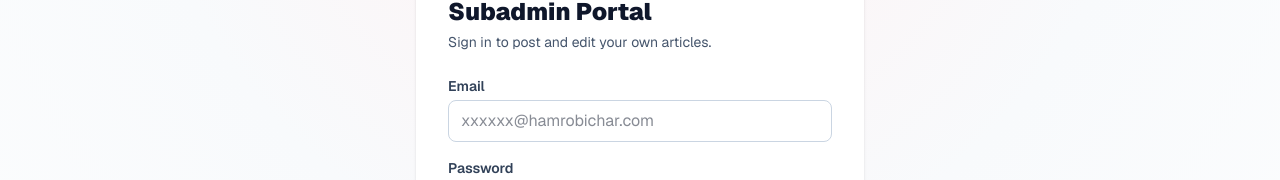
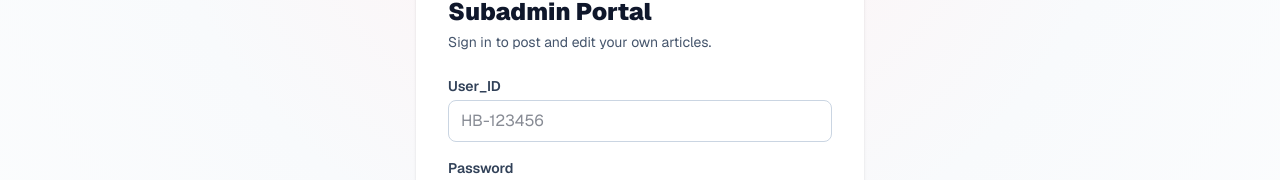
Before and after one commit to chapter-ranjeet/HamroBichar, a Next.js app in the folder frontend/: page /subadmin in a window 1280 px wide. Shown: the part 218-398 px from the top of the page. Built offline with nearby package versions, Linux system fonts and the light colour scheme; no server answers.

Commit message:
Require subadmin login with User_ID and password

```diff
--- a/frontend/src/app/admin/login/page.tsx
+++ b/frontend/src/app/admin/login/page.tsx
@@ -12,7 +12,7 @@ export default function AdminLoginPage() {
   const isSubAdminPage = pathname.startsWith("/subadmin");
   const { dictionary } = useLanguage();
 
-  const [email, setEmail] = useState("");
+  const [identifier, setIdentifier] = useState("");
   const [password, setPassword] = useState("");
   const [loading, setLoading] = useState(false);
   const [error, setError] = useState<string | null>(null);
@@ -23,7 +23,11 @@ export default function AdminLoginPage() {
     try {
       setLoading(true);
       setError(null);
-      const response = await loginAdmin(email, password);
+      const response = await loginAdmin(
+        isSubAdminPage
+          ? { userCode: identifier, password }
+          : { email: identifier, password }
+      );
       localStorage.setItem("hamrobichar_token", response.token);
       localStorage.setItem("hamrobichar_user", JSON.stringify(response.user));
 
@@ -58,17 +62,17 @@ export default function AdminLoginPage() {
 
       <form onSubmit={onSubmit} className="mt-6 space-y-4">
         <div>
-          <label className="mb-1 block text-sm font-semibold text-slate-700" htmlFor="email">
-            {dictionary.admin.email}
+          <label className="mb-1 block text-sm font-semibold text-slate-700" htmlFor="identifier">
+            {isSubAdminPage ? "User_ID" : dictionary.admin.email}
           </label>
           <input
-            id="email"
-            type="email"
+            id="identifier"
+            type={isSubAdminPage ? "text" : "email"}
             required
-            value={email}
-            onChange={(event) => setEmail(event.target.value)}
+            value={identifier}
+            onChange={(event) => setIdentifier(event.target.value)}
             className="w-full rounded-lg border border-slate-300 px-3 py-2 outline-none ring-rose-300 focus:ring"
-            placeholder={dictionary.admin.emailPlaceholder}
+            placeholder={isSubAdminPage ? "HB-123456" : dictionary.admin.emailPlaceholder}
           />
         </div>
 
--- a/frontend/src/lib/api.ts
+++ b/frontend/src/lib/api.ts
@@ -49,11 +49,12 @@ export const createArticleComment = async (
   return response.data.data;
 };
 
-export const loginAdmin = async (email: string, password: string): Promise<LoginPayload> => {
-  const response = await api.post<ApiResponse<LoginPayload>>("/auth/login", {
-    email,
-    password
-  });
+export const loginAdmin = async (payload: {
+  email?: string;
+  userCode?: string;
+  password: string;
+}): Promise<LoginPayload> => {
+  const response = await api.post<ApiResponse<LoginPayload>>("/auth/login", payload);
   return response.data.data;
 };
 
```
Also changed, not shown: 1 other file (tests, documents, lock files or other folders).
